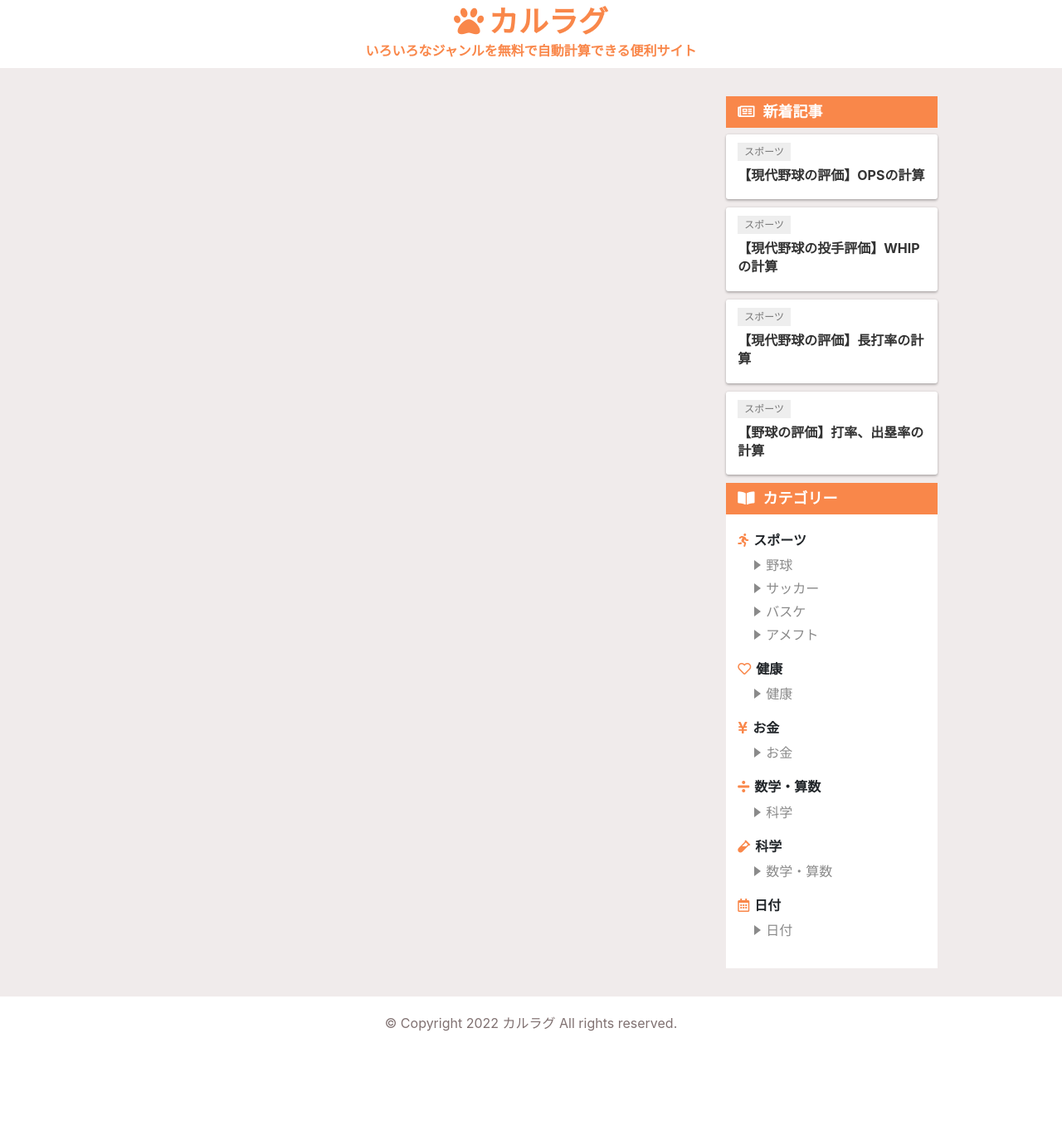
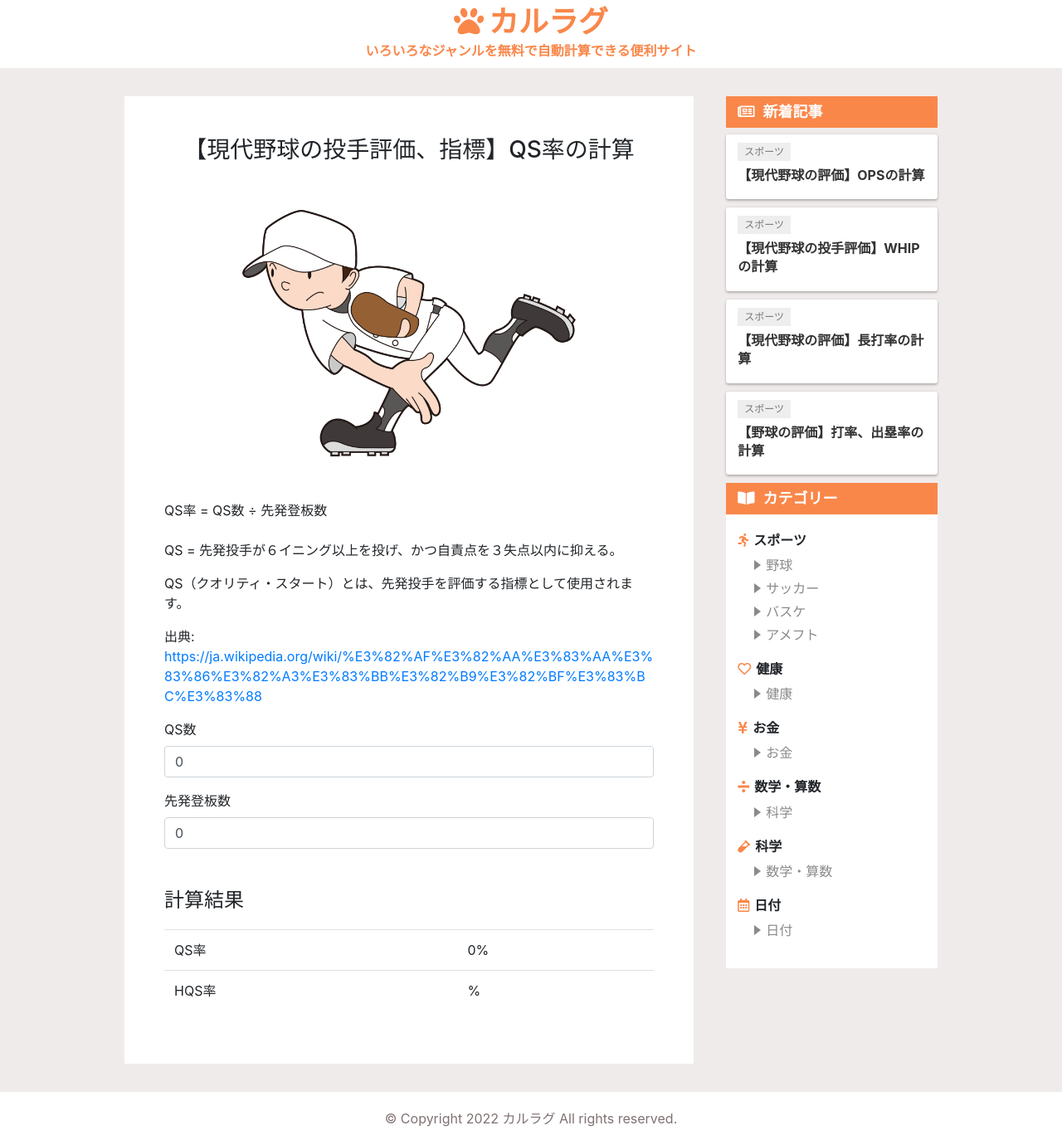
Before and after one commit to rk5155/calragu, a Vue app: page /baseball/qs in a window 1280 px wide. Shown: the whole page at 83% size. Before the commit the page ends 1265 px from the top, so only its background shows below. Built offline with nearby package versions, Linux system fonts and the light colour scheme; a web font is replaced by a local one.

Commit message:
qs のコンポーネント追加

```diff
--- a/src/assets/scss/article.scss
+++ b/src/assets/scss/article.scss
@@ -14,4 +14,7 @@
         margin: 48px auto;
         width: 70%;
     }
+    a {
+        word-wrap:break-word;
+    }
 }
--- a/src/mixins/articles.js
+++ b/src/mixins/articles.js
@@ -73,6 +73,16 @@ export default {
                     subcategory: "野球", url: "/baseball/defensive",
                     color: "img-background--red",
                     source: "https://npb.jp/scoring/calculation.html"
+                },
+                {
+                    title: "【現代野球の投手評価、指標】QS率の計算",
+                    text: "QS率 = QS数 ÷ 先発登板数<br><br>QS = 先発投手が６イニング以上を投げ、かつ自責点を３失点以内に抑える。",
+                    img: require('@/assets/images/sports/baseball/baseball_03.png'),
+                    category: "スポーツ",
+                    subcategory: "野球",
+                    url: "/baseball/qs",
+                    color: "img-background--blue",
+                    source: "https://ja.wikipedia.org/wiki/%E3%82%AF%E3%82%AA%E3%83%AA%E3%83%86%E3%82%A3%E3%83%BB%E3%82%B9%E3%82%BF%E3%83%BC%E3%83%88"
                 },
                 {
                     title: "【サッカー】勝ち点の計算",
--- a/src/router.js
+++ b/src/router.js
@@ -9,6 +9,7 @@ import Baseball from './views/sports/baseball/Baseball.vue'
 import Defense from './views/sports/baseball/Defense.vue'
 import Winbase from './views/sports/baseball/Winbase.vue'
 import Defensive from './views/sports/baseball/Defensive.vue'
+import Qs from './views/sports/baseball/Qs.vue'
 import Points from './views/sports/soccer/Points.vue'
 
 
@@ -63,6 +64,11 @@ export default new Router({
       meta: { title: '【現代野球の守備評価】守備率の計算', desc: '守備率とは、守備機会（アウトに関与した機会）、すなわち刺殺、補殺、失策の合計のうち、失策をしなかった割合を表します。例えばサードゴロで三塁手から一塁手に送球しアウトにした場合、送球した三塁手に補殺が、送球を受けた一塁手に刺殺がそれぞれ与えられます。フライを捕ってアウトにした場合は捕球した野手に刺殺が与えられます。' }
     },
     {
+      path: '/baseball/qs',
+      component: Qs,
+      meta: { title: '【現代野球の投手評価、指標】QS率の計算', desc: 'QS（クオリティ・スタート）とは、先発投手を評価する指標として使用されます。' }
+    },
+    {
         path: '/soccer/points',
         component: Points,
         meta: { title: '【サッカー】勝ち点の計算', desc: 'サッカーの勝利3点、引分1点、敗北0点という方式である。' }
--- /dev/null
+++ b/src/views/sports/baseball/Qs.vue
@@ -0,0 +1,57 @@
+<template>
+    <div class="calculation">
+        <ArticleText :title="title" :desc="desc" :article="sports"></ArticleText>
+
+        <form>
+            <Calculation v-for="list in formList" :key="list.label" :list="list" v-model.number="$data[list.data]"></Calculation>
+        </form>
+
+        <h2>計算結果</h2>
+        <table class="table table-striped">
+            <tr>
+                <td>QS率</td>
+                <td>{{ qs }}%</td>
+            </tr>
+            <tr>
+                <td>HQS率</td>
+                <td>{{ hqs }}%</td>
+            </tr>
+        </table>
+    </div>
+</template>
+
+<script>
+import Calculation from "../../../components/Calculation.vue"
+import getTitle from '@/getTitle'
+import ArticleText from "../../../components/ArticleText.vue"
+import articles from '@/mixins/articles.js'
+
+export default {
+  components: {
+    Calculation,
+    ArticleText
+  },
+  mixins: [ getTitle, articles ],
+  data () {
+    return {
+      num1: 0,
+      num2: 0,
+      formList: [
+            { label: "QS数", data: 'num1' },
+            { label: "先発登板数", data: 'num2' },
+        ]
+    }
+  },
+  computed: {
+      qs: function() {
+          let qs = (this.num1 / this.num2) * 100;
+
+          if (isNaN(qs) || qs == "Infinity") {
+              return 0;
+          } else {
+              return qs.toFixed(1);
+          }
+      }
+  }
+}
+</script>
```
Also changed, not shown: src/assets/images/sports/baseball/baseball_03.png (added).
